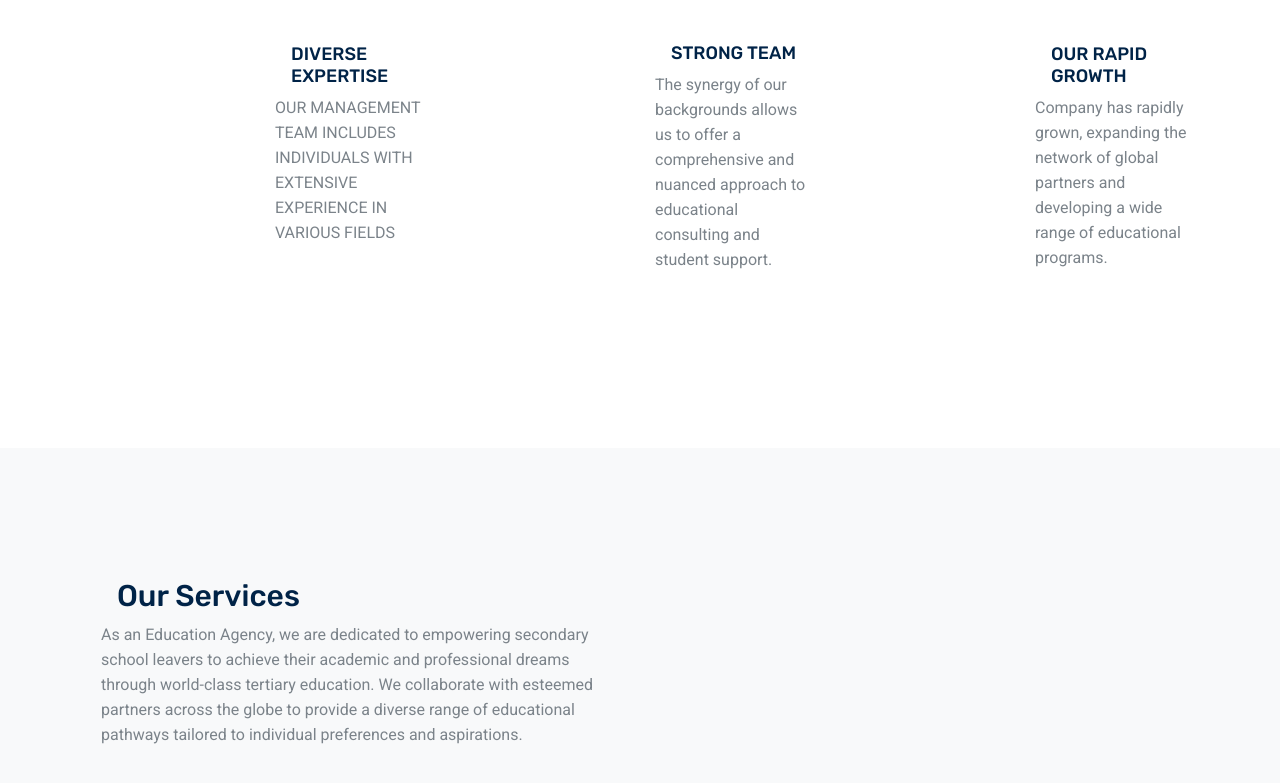
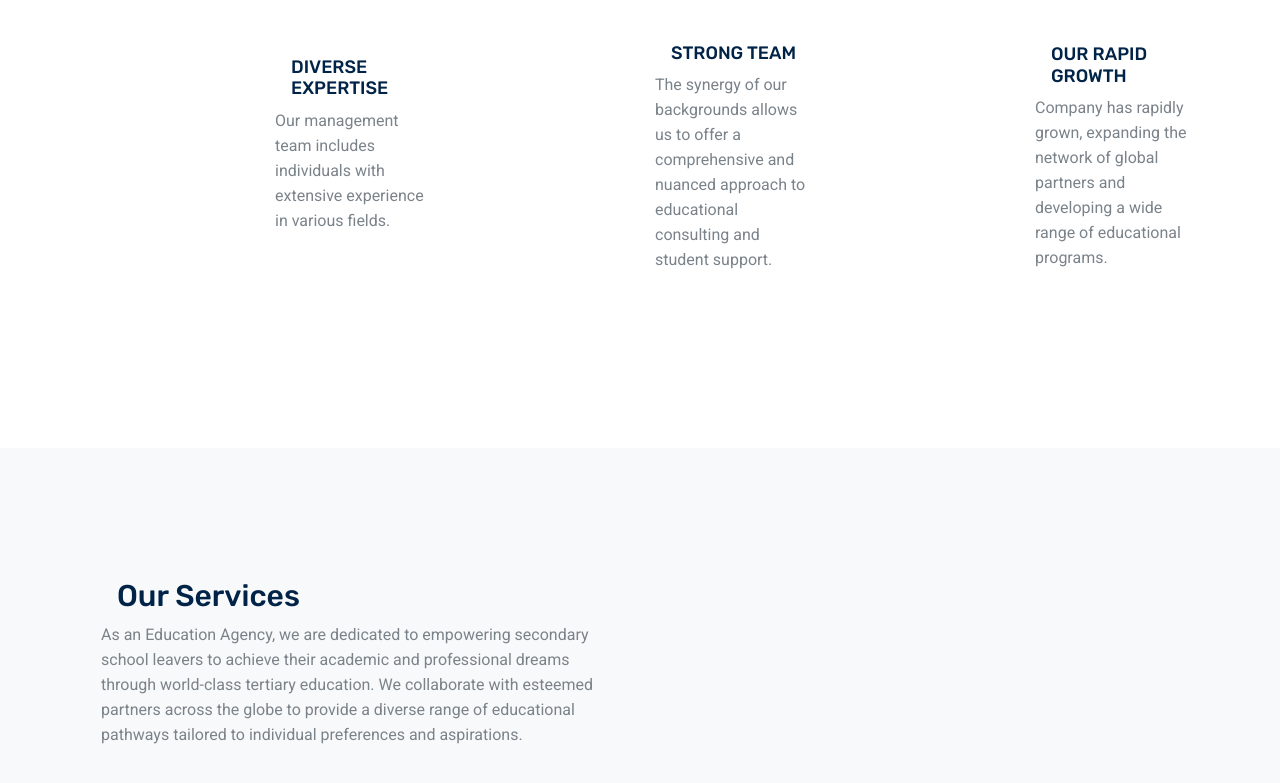
Before and after one commit to alweeStafy/FortunexEducationBeta, a plain HTML site: page index.html in a window 1280 px wide. Shown: the part 4794-5577 px from the top of the page. Drawn offline with Linux system fonts and the light colour scheme; some packages are replaced by stand-ins of ours; a script that the page names is missing; files whose address does not match are found by name.

Commit message:
19th commit

```diff
--- a/index.html
+++ b/index.html
@@ -406,8 +406,8 @@
                 <div class="text-sm-left">
                   <h4 class="mb-3">DIVERSE EXPERTISE</h4>
                   <p>
-                    OUR MANAGEMENT TEAM INCLUDES INDIVIDUALS WITH EXTENSIVE
-                    EXPERIENCE IN VARIOUS FIELDS
+                    Our management team includes individuals with extensive
+                    experience in various fields.
                   </p>
                   <br />
                 </div>
```
